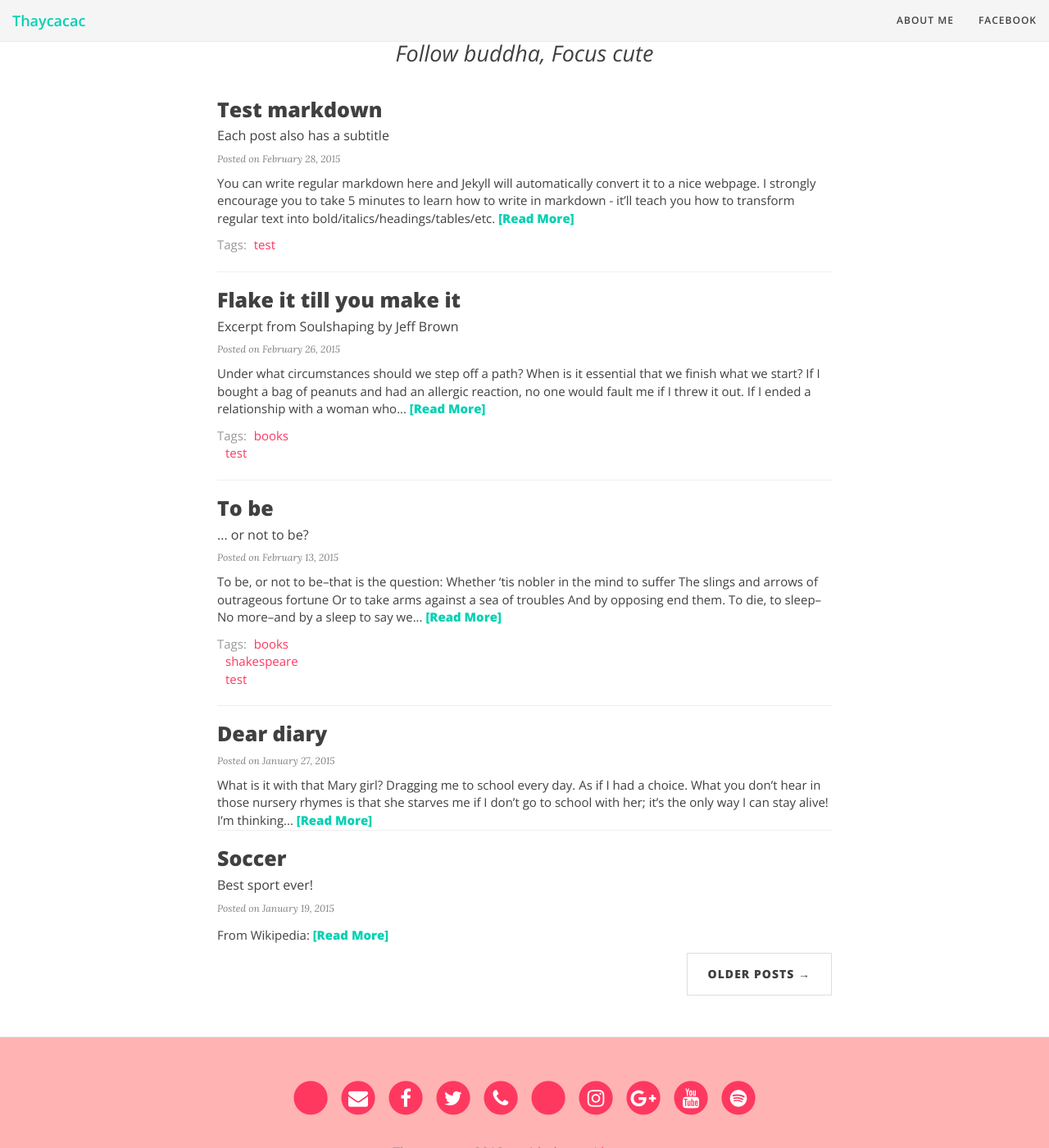
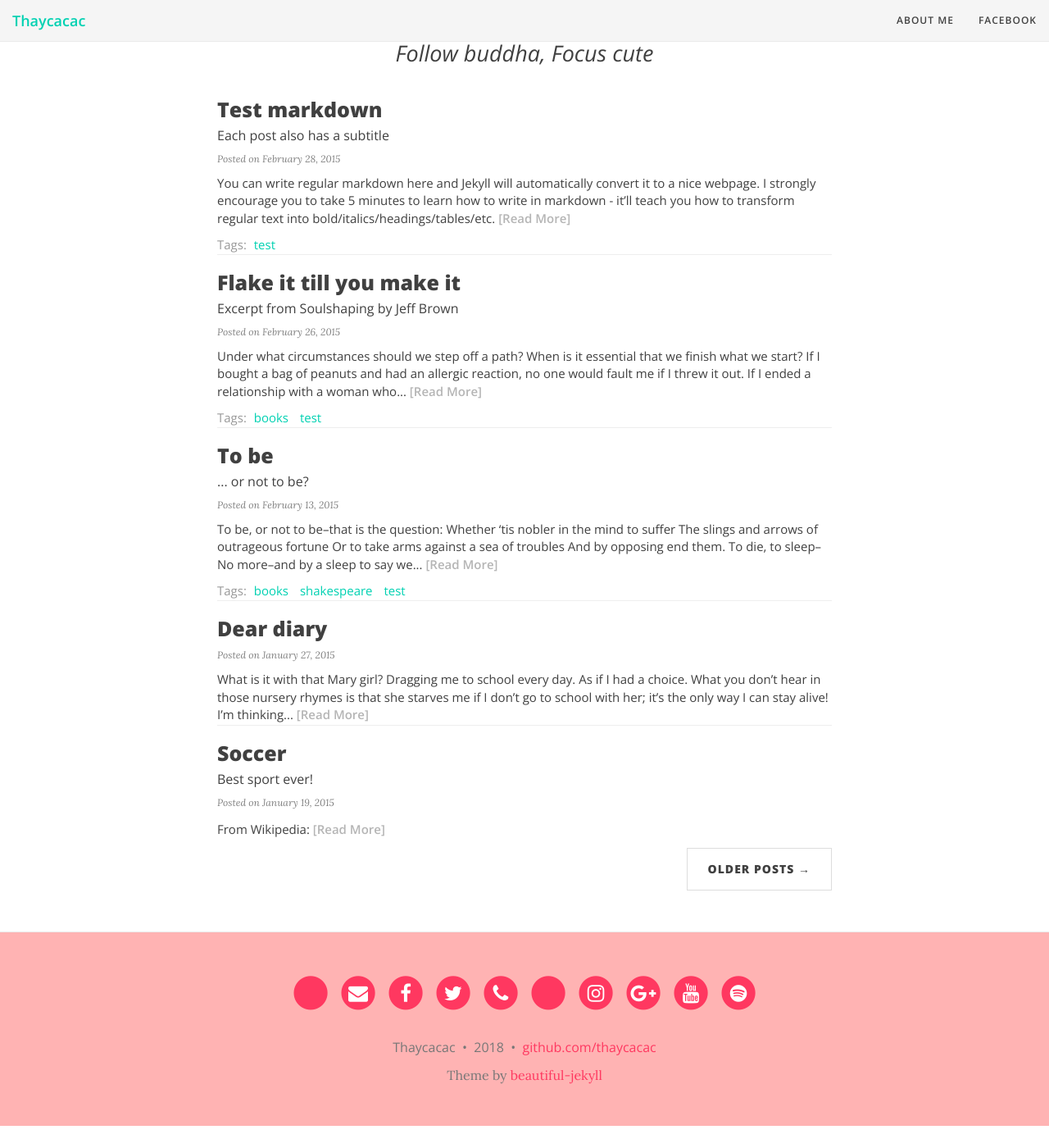
Before and after one commit to thaycacac/thaycacac.github.io, a Jekyll site: the page built from index.html, in a window 1280 px wide and 1400 px high, scrolled down 202 px. Shown: the whole window at 82% size. Built offline with Jekyll 4.4.1, drawn with Linux system fonts in a browser that asks for light colours; nearby versions of some CDN libraries; the list of posts is cut into pages by our own code; after the commit the page ends 1575 px from its top, so only the background shows below that.

Commit message:
[update] almost done interface

```diff
--- a/css/main.css
+++ b/css/main.css
@@ -20,6 +20,7 @@
 p {
   line-height: 1.5;
   margin: 30px 0;
+  font-size: 16px;
 }
 h1,h2,h3,h4,h5,h6 {
   font-family: 'Open Sans', 'Helvetica Neue', Helvetica, Arial, sans-serif;
@@ -32,14 +33,7 @@
 a:focus {
   color: {{ site.hover-col }};
 }
-a:after {
-  display:block;
-  content: '';
-  border-left: solid 2px #019fb6;
-  transform: scaleX(0);
-  transition: transform 250ms ease-in-out;
-}
-a:hover:after { transform: scaleX(1); }
+
 blockquote {
   color: #808080;
   font-style: italic;
@@ -343,17 +337,6 @@
   text-decoration: none;
   color: #404040;
 }
-.post-preview a:after {
-  display:block;
-  content: '';
-  border-left: solid 3px #00d1b2;
-  transform: scaleX(0);
-  transition: transform 250ms ease-in-out;
-}
-.post-preview a:focus:after,
-.post-preview a:hover:after {
-  transform: scaleX(1);
-}
 
 .post-preview a:focus,
 .post-preview a:hover {
@@ -407,8 +390,8 @@
   width: 192px;
 }
 .post-preview .post-read-more {
-  font-weight: 800;
-  color: #00d1b2;
+  font-weight: 600;
+  color: hsl(0, 0%, 71%);
 }
 
 @media only screen and (min-width: 768px) {
@@ -427,7 +410,7 @@
 }
 
 .blog-tags a {
-  color: {{ site.link-col }};
+  color: #00d1b2;
   text-decoration: none;
   padding: 0px 5px;
 }
@@ -521,6 +504,7 @@
 .intro-header .post-heading .post-subheading {
   margin-bottom: 20px;
   font-style: italic;
+  font-size: 18px;
 }
 .intro-header.big-img .page-heading .page-subheading,
 .intro-header.big-img .post-heading .post-subheading {
@@ -561,7 +545,7 @@
     font-size: 80px;
   }
   .intro-header .post-heading h1 {
-    font-size: 50px;
+    font-size: 40px;
   }
   .intro-header.big-img .img-desc {
     font-size: 14px;
```
